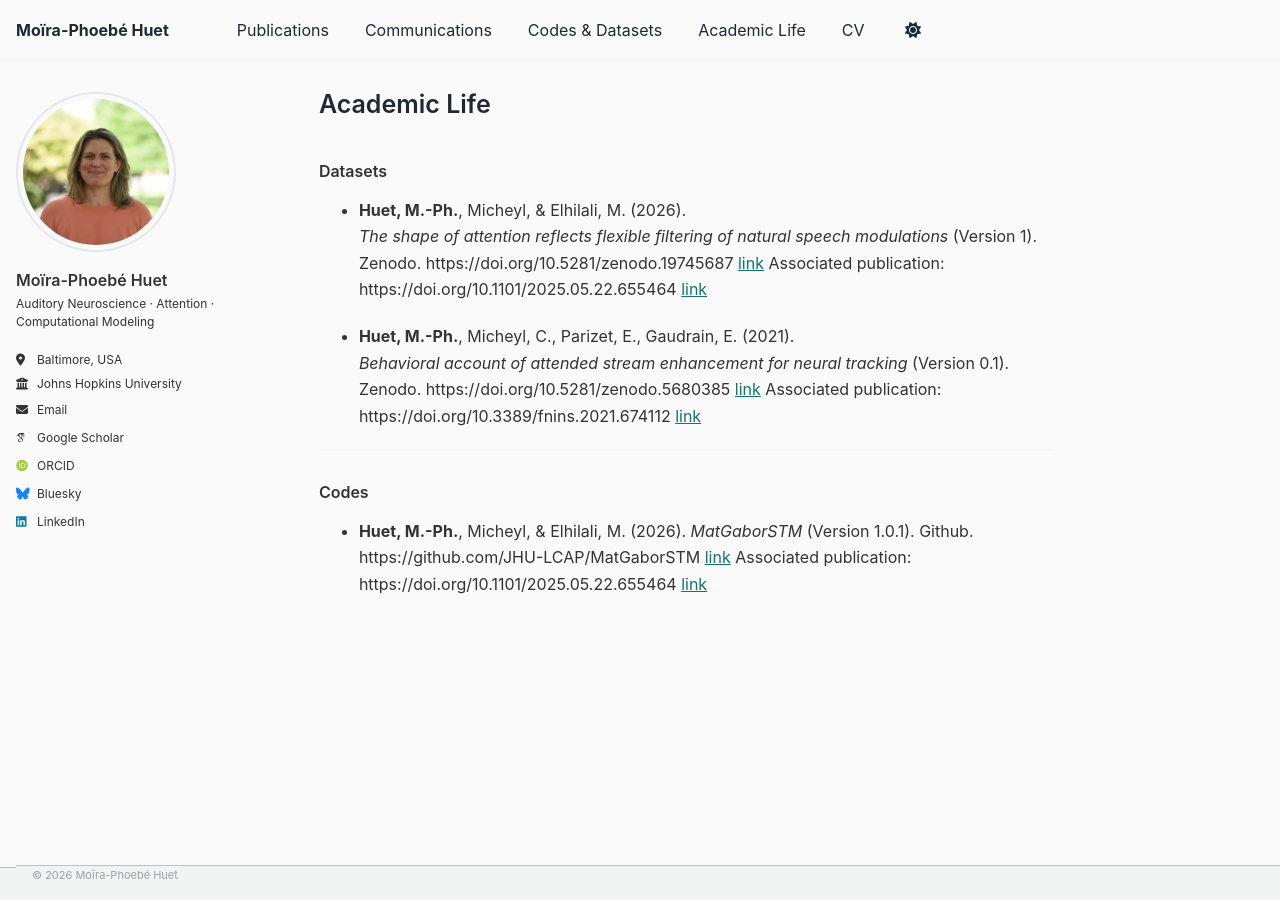
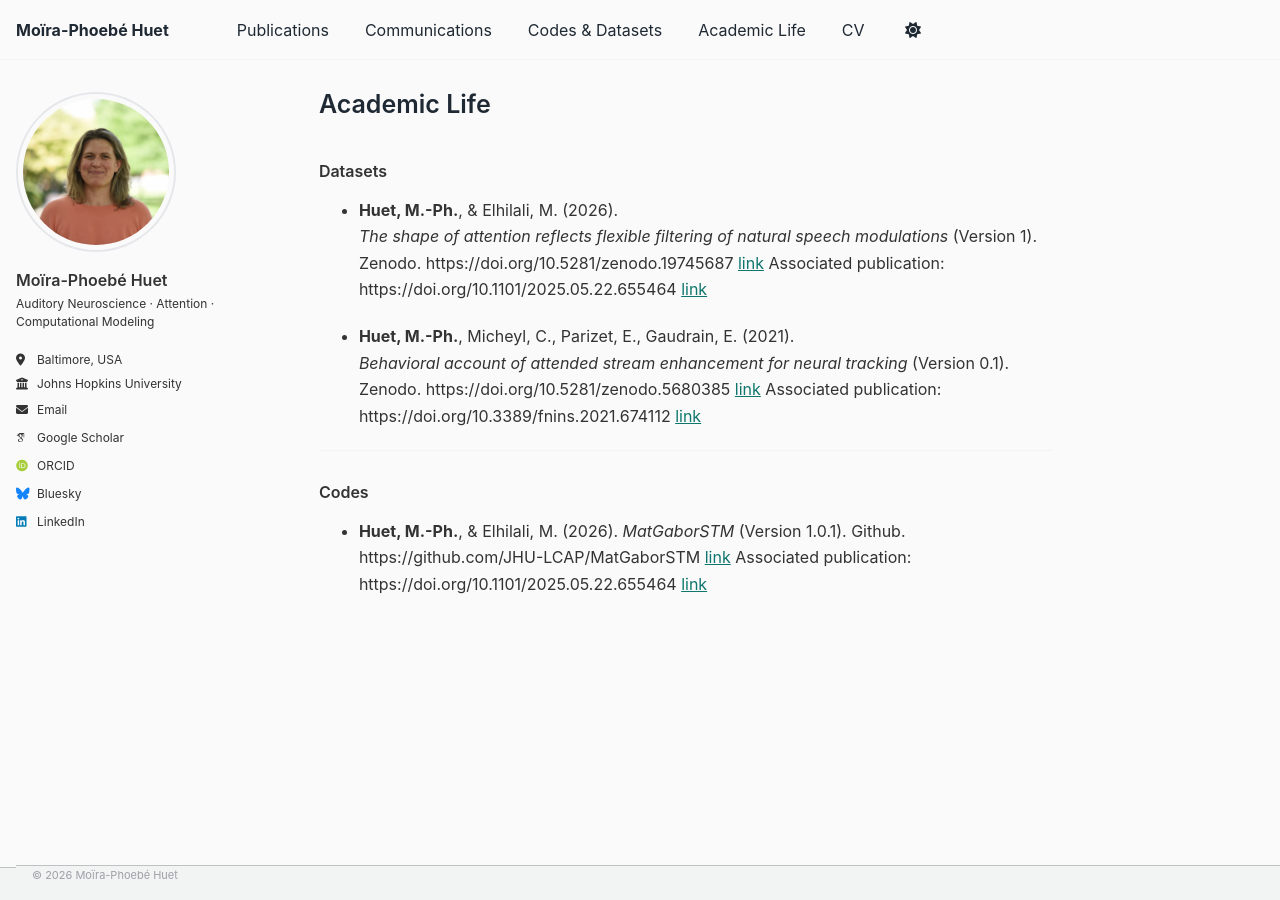
Before and after one commit to mphuet/mphuet.github.io, a Jekyll site: the page built from _pages/codes.md, in a window 1280 px wide. Built offline with Jekyll 4.4.1, drawn with Linux system fonts in a browser that asks for light colours; some web fonts are replaced.

Commit message:
Update codes.md

```diff
--- a/_pages/codes.md
+++ b/_pages/codes.md
@@ -8,7 +8,7 @@ pagination: false
 
 ### Datasets
 
-- **Huet, M.-Ph.**, Micheyl, & Elhilali, M. (2026).
+- **Huet, M.-Ph.**, & Elhilali, M. (2026).
   *The shape of attention reflects flexible filtering of natural speech modulations* (Version 1).
   Zenodo. https://doi.org/10.5281/zenodo.19745687  [link](https://doi.org/10.5281/zenodo.19745687)
   Associated publication: https://doi.org/10.1101/2025.05.22.655464  [link](https://doi.org/10.1101/2025.05.22.655464 )
@@ -21,7 +21,7 @@ pagination: false
 ---
 
 ### Codes
-- **Huet, M.-Ph.**, Micheyl, & Elhilali, M. (2026).
+- **Huet, M.-Ph.**, & Elhilali, M. (2026).
 *MatGaborSTM* (Version 1.0.1).
 Github. https://github.com/JHU-LCAP/MatGaborSTM  [link](https://github.com/JHU-LCAP/MatGaborSTM)
 Associated publication: https://doi.org/10.1101/2025.05.22.655464  [link](https://doi.org/10.1101/2025.05.22.655464 )
```
